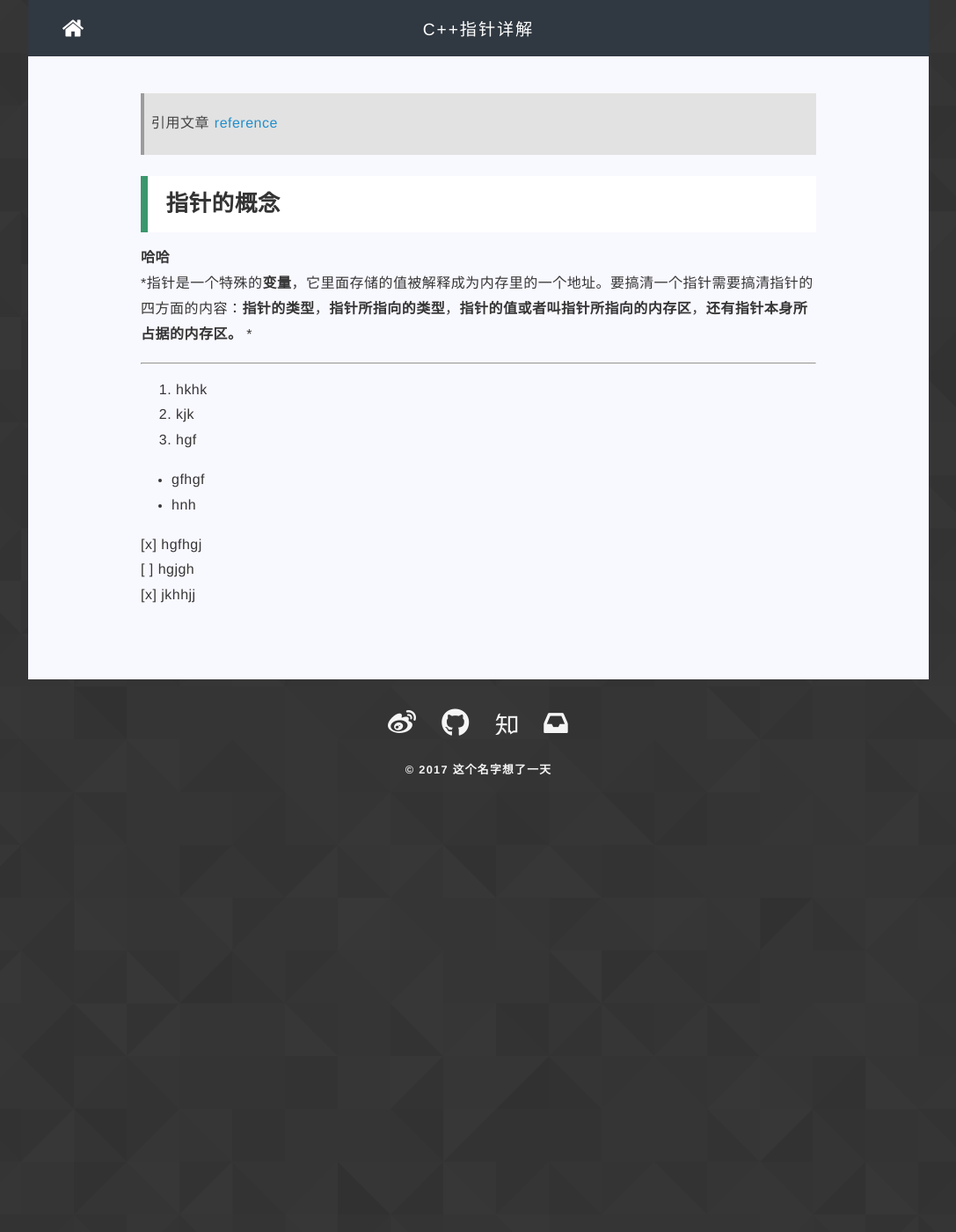
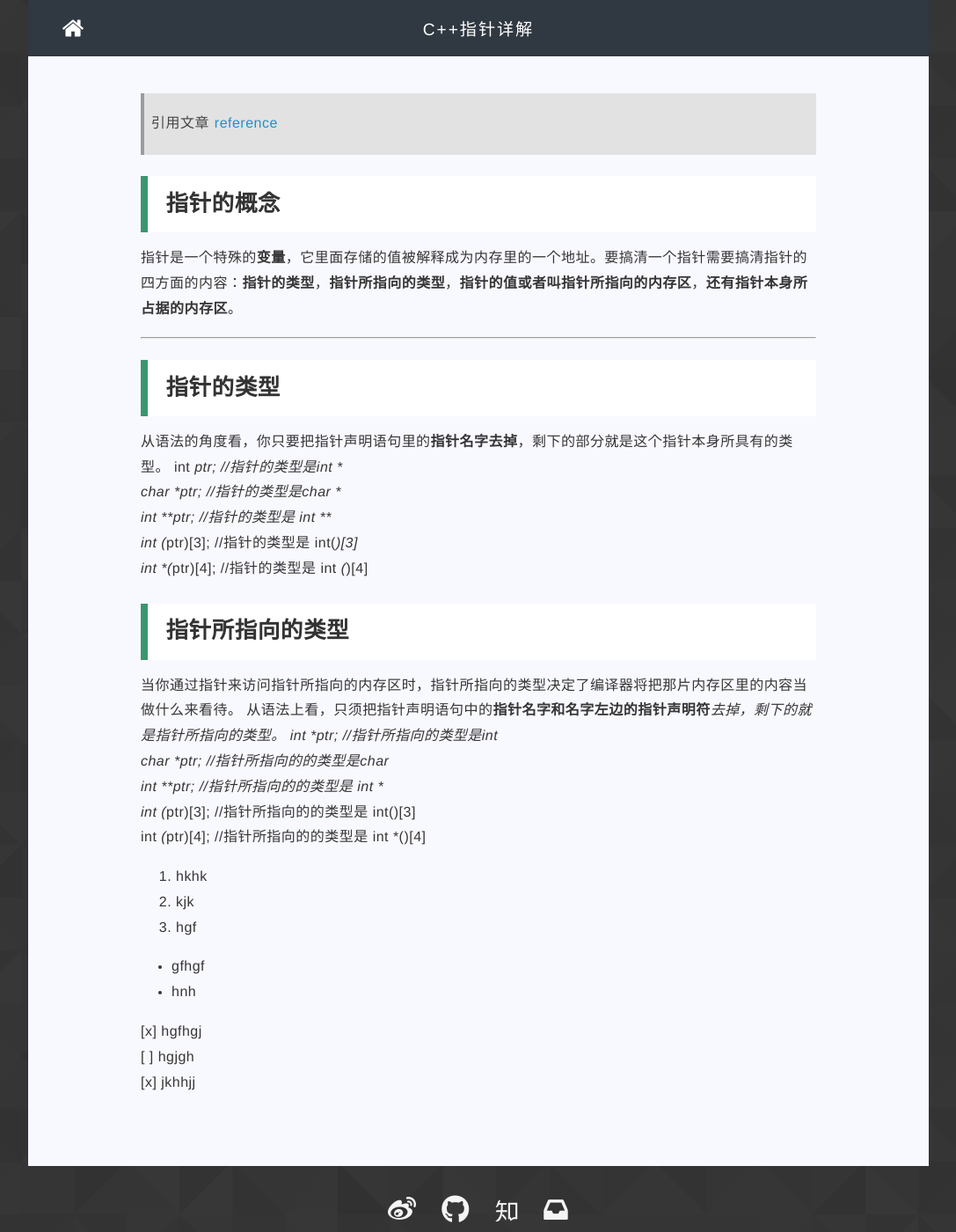
Before and after one commit to gwmz/zhuxiaoqiangcn.github.io, a Jekyll site: the page built from _posts/2017-03-27-hello-world.md, in a window 1280 px wide and 1400 px high. Shown: the whole window at 88% size, without its empty margins (96-1183 px from the left). Built offline with Jekyll 4.4.1, drawn with Linux system fonts in a browser that asks for light colours; nearby versions of some CDN libraries; library files that are not in the unit come from our copies; comment, search, counter and statistics services are not loaded.

Commit message:
commit new content

```diff
--- a/_posts/2017-03-27-hello-world.md
+++ b/_posts/2017-03-27-hello-world.md
@@ -8,12 +8,26 @@ category: C/C++
 > 引用文章 [reference](http://www.cnblogs.com/ggjucheng/archive/2011/12/13/2286391.html)
 
 ### 指针的概念
+指针是一个特殊的**变量**，它里面存储的值被解释成为内存里的一个地址。要搞清一个指针需要搞清指针的四方面的内容：**指针的类型**，**指针所指向的类型**，**指针的值或者叫指针所指向的内存区**，**还有指针本身所占据的内存区**。
 
-**哈哈**
-*指针是一个特殊的**变量**，它里面存储的值被解释成为内存里的一个地址。要搞清一个指针需要搞清指针的四方面的内容：**指针的类型**，**指针所指向的类型**，**指针的值或者叫指针所指向的内存区**，**还有指针本身所占据的内存区。** *
 
 ***
 
+### 指针的类型
+从语法的角度看，你只要把指针声明语句里的**指针名字去掉**，剩下的部分就是这个指针本身所具有的类型。
+	int *ptr; //指针的类型是int *
+	char *ptr; //指针的类型是char *
+	int **ptr; //指针的类型是 int **
+	int (*ptr)[3]; //指针的类型是 int(*)[3]
+	int *(*ptr)[4]; //指针的类型是 int *(*)[4]
+### 指针所指向的类型
+当你通过指针来访问指针所指向的内存区时，指针所指向的类型决定了编译器将把那片内存区里的内容当做什么来看待。
+从语法上看，只须把指针声明语句中的**指针名字和名字左边的指针声明符***去掉，剩下的就是指针所指向的类型。
+	int *ptr; //指针所指向的类型是int
+	char *ptr; //指针所指向的的类型是char
+	int **ptr; //指针所指向的的类型是 int *
+	int (*ptr)[3]; //指针所指向的的类型是 int()[3]
+	int *(*ptr)[4]; //指针所指向的的类型是 int *()[4]
 1. hkhk
 2. kjk
 3. hgf
```
